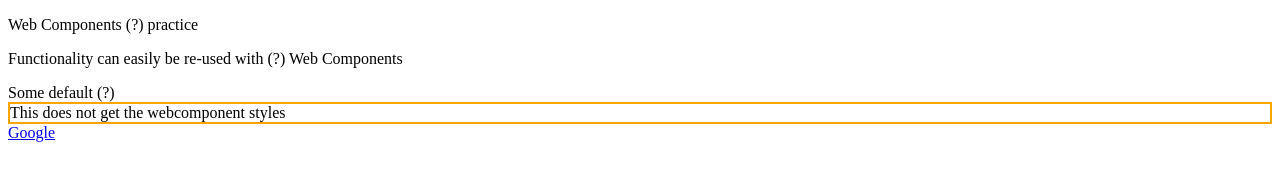
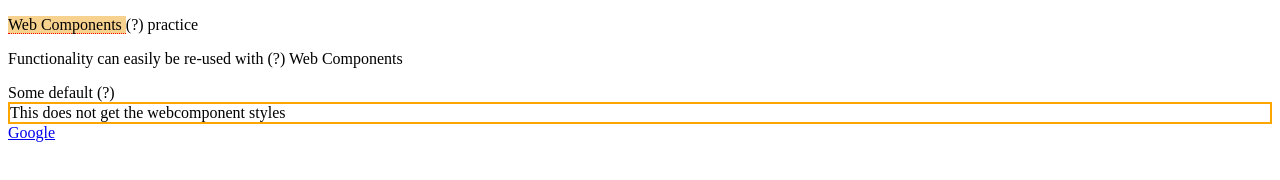
Before and after one commit to stewartw24/web-components-practice, a plain HTML site: page index.html in a window 1280 px wide. Drawn offline with Linux system fonts and the light colour scheme.

Commit message:
styling slot content inside the shadow dom practice

```diff
--- a/index.html
+++ b/index.html
@@ -1,5 +1,6 @@
 <!DOCTYPE html>
 <html lang="en">
+
 <head>
     <meta charset="UTF-8">
     <meta http-equiv="X-UA-Compatible" content="IE=edge">
@@ -9,15 +10,31 @@
         div {
             border: 2px solid orange;
         }
+
+        .highlight {
+            background-color: #f7d28e;
+            /* border-bottom: 2px solid blue; */
+        }
     </style>
     <script src="tooltip.js"></script>
     <script src="confirm-link.js"></script>
 </head>
+
 <body>
-    <p><ws-tooltip text="Web Components is a set of standards">Web Components</ws-tooltip> practice</p>
-    <p><ws-tooltip>Functionality can easily be re-used with</ws-tooltip> Web Components</p>
+    <p>
+        <ws-tooltip text="Web Components is a set of standards">
+            <span class="highlight">
+                Web Components
+            </span>
+        </ws-tooltip>
+        practice
+    </p>
+    <p>
+        <ws-tooltip>Functionality can easily be re-used with</ws-tooltip> Web Components
+    </p>
     <ws-tooltip></ws-tooltip>
     <div>This does not get the webcomponent styles</div>
     <a is="ws-confirm-link" href="https://www.google.com">Google</a>
 </body>
+
 </html>
--- a/tooltip.js
+++ b/tooltip.js
@@ -11,6 +11,14 @@ class Tooltip extends HTMLElement {
                     color: white;
                     position: absolute;
                     z-index: 10;
+                }
+
+                .highlight {
+                    background-color: red;
+                }
+
+                ::slotted(.highlight) {
+                    border-bottom: 1px dotted red;
                 }
             </style>
             <slot>Some default</slot>
```
